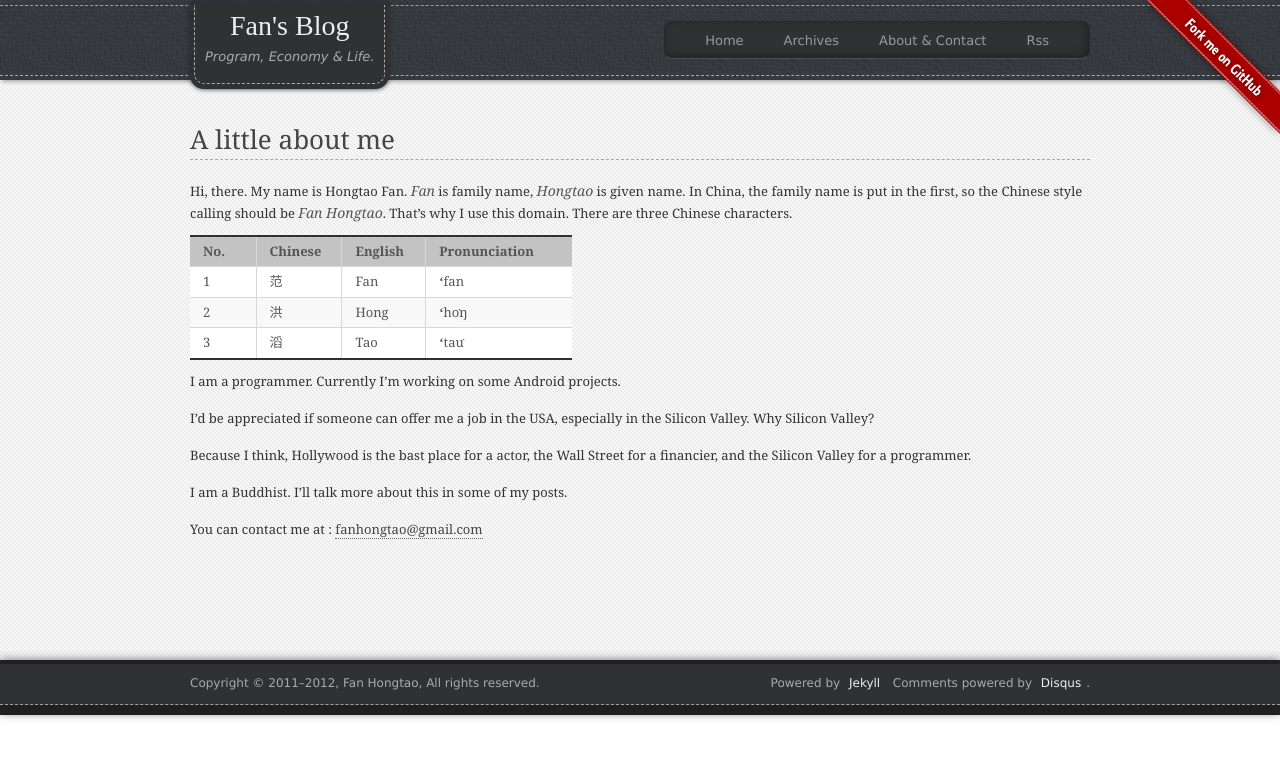
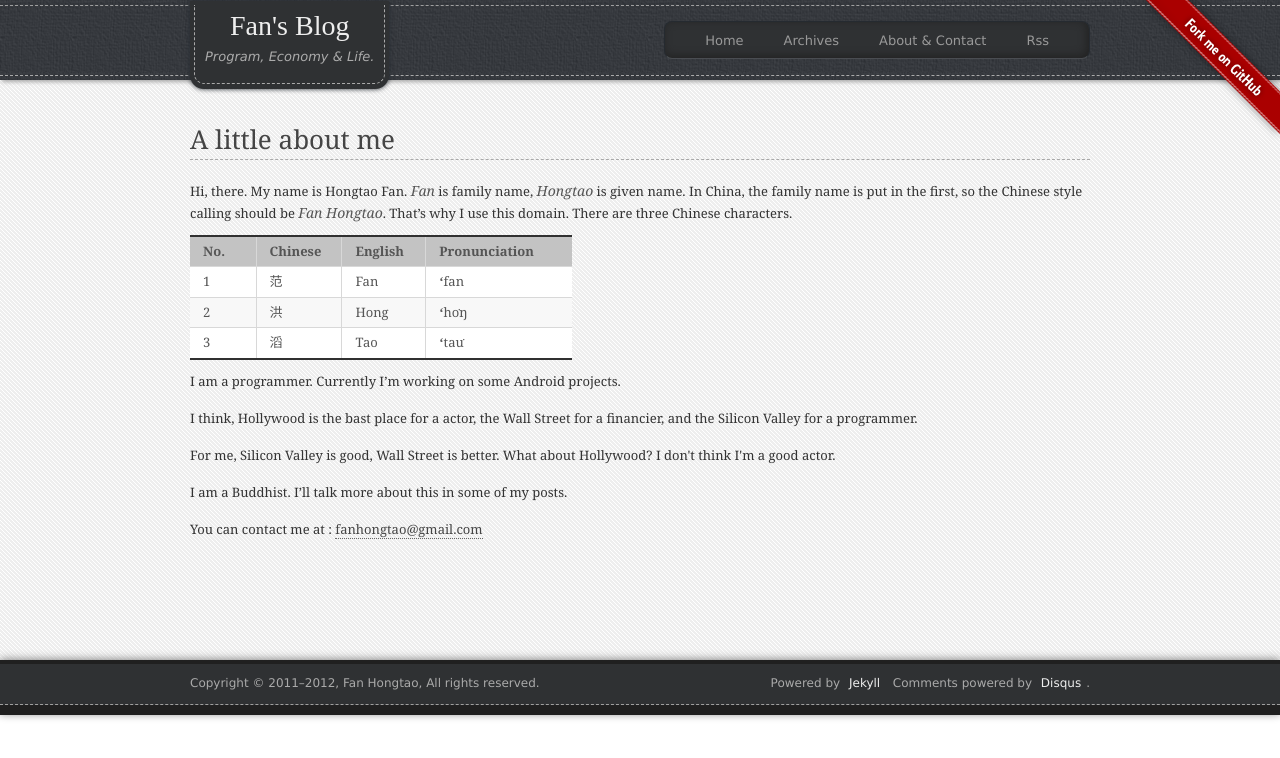
Before and after one commit to fanhongtao/fanhongtao.github.com, a Jekyll site: the page built from contact.html, in a window 1280 px wide. Shown: the top 758 px of the page. Built offline with Jekyll 4.4.1, drawn with Linux system fonts in a browser that asks for light colours; Markdown is read by kramdown in place of the engine named in the settings; comment, search, counter and statistics services are not loaded.

Commit message:
Update contact.

```diff
--- a/contact.html
+++ b/contact.html
@@ -39,8 +39,8 @@ title: About & Contacts
 					</tbody>
 				</table>
 				<p>I am a programmer. Currently I’m working on some Android projects. </p>
-				<p>I’d be appreciated if someone can offer me a job in the USA, especially in the Silicon Valley. Why Silicon Valley?</p>
-				<p>Because I think, Hollywood is the bast place for a actor, the Wall Street for a financier, and the Silicon Valley for a programmer.</p>
+                <p>I think, Hollywood is the bast place for a actor, the Wall Street for a financier, and the Silicon Valley for a programmer.</p>
+				<p>For me, Silicon Valley is good, Wall Street is better. What about Hollywood? I don't think I'm a good actor.</p>
 				<p>I am a Buddhist. I’ll talk more about this in some of my posts.</p>
 				<p>You can contact me at : <a href="mailto:{{ site.author.email }}" title="Mail to {{site.author.name}}">{{ site.author.email }}</a></p>
 			</article>
```
